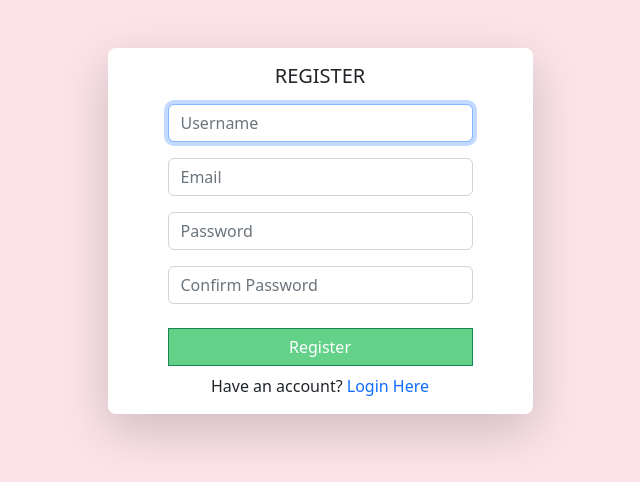
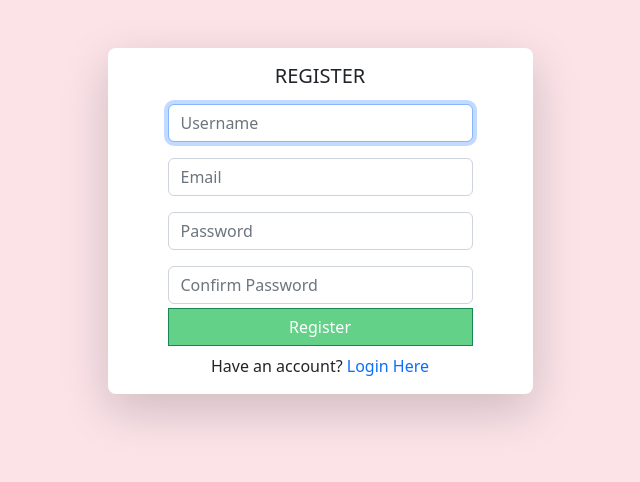
Before and after one commit to Kemzzy-Dev/todo-app-with-user-auth, a Django app: page /register/ in a window 1280 px wide. Shown: the top 482 px of the page, without its empty margins (320-960 px from the left). Run offline with Django 4.2, Linux system fonts and the light colour scheme.

Commit message:
final commit befor prod

```diff
--- a/app/models.py
+++ b/app/models.py
@@ -1,7 +1,6 @@
 from django.db import models
 from django.conf import settings
 from django.contrib.auth.models import AbstractUser
-
 
 class Todo(models.Model):
     task = models.CharField(max_length=20, blank=False)
--- a/app/templates/app/registerPage.html
+++ b/app/templates/app/registerPage.html
@@ -30,8 +30,7 @@
                                     <p class="mt-2 text-danger">{{ message }}</p>
                             {% endfor %}
 
-
-                            <input type="submit" value="Register" id="register" class="btn btn-success form-control rounded-0 mt-4">
+                            <input type="submit" value="Register" id="register" class="btn btn-success form-control rounded-0 mt-1">
 
                             <p class="m-2">Have an account? <a href="{% url 'login' %}" class="text-decoration-none">Login Here</a></p>
                         </div>
--- a/app/views.py
+++ b/app/views.py
@@ -3,7 +3,6 @@ from .forms import TodoForm
 from .models import Todo
 
 from .forms import CreateUserForm, LoginUserForm
-from django.contrib.auth.models import User
 from django.contrib.auth import authenticate, login, logout
 from django.http import Http404
 from django.contrib.auth.decorators import login_required
```
Also changed, not shown: db.sqlite3, todoapp/settings.py (line endings or trailing spaces).
